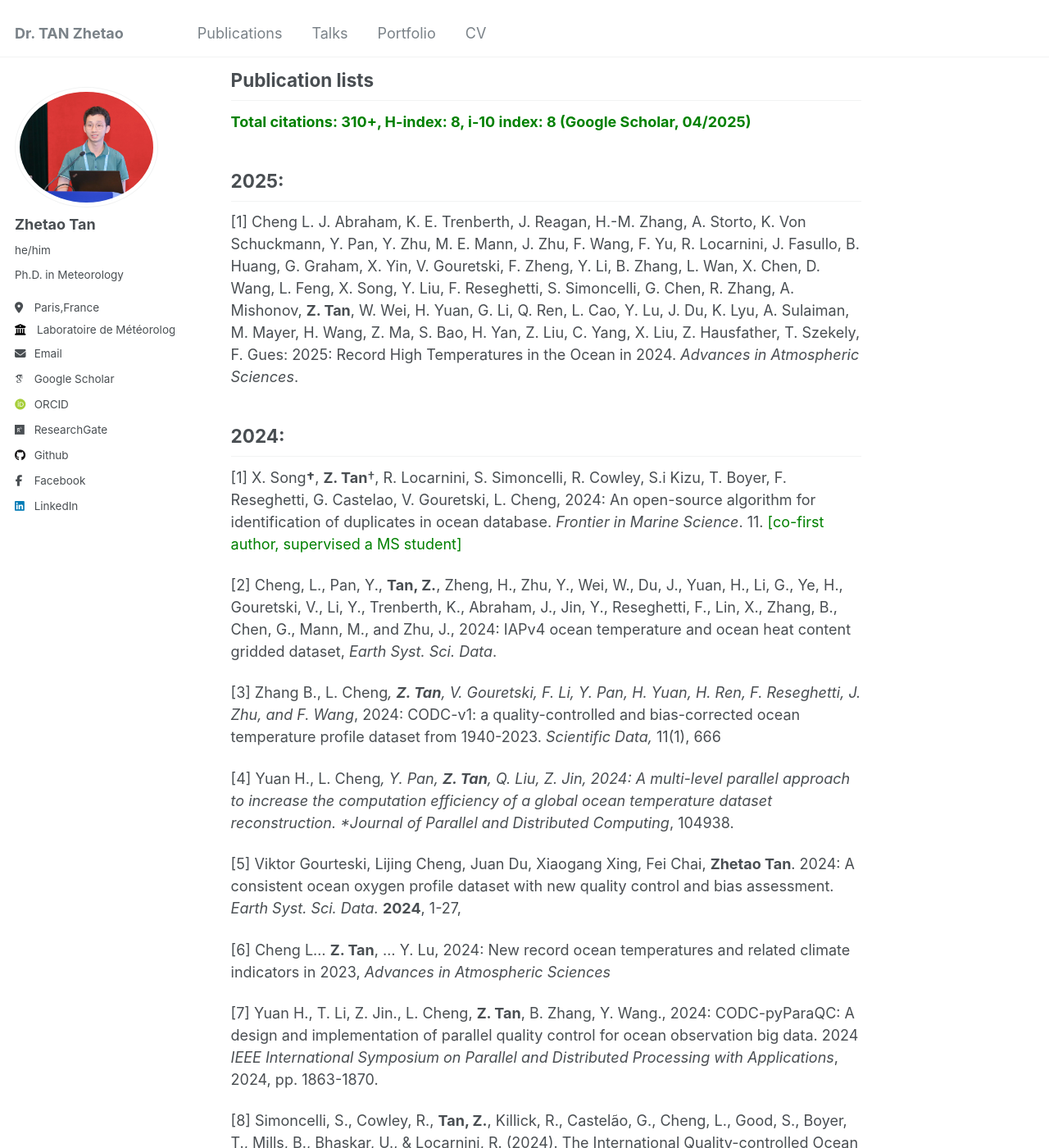
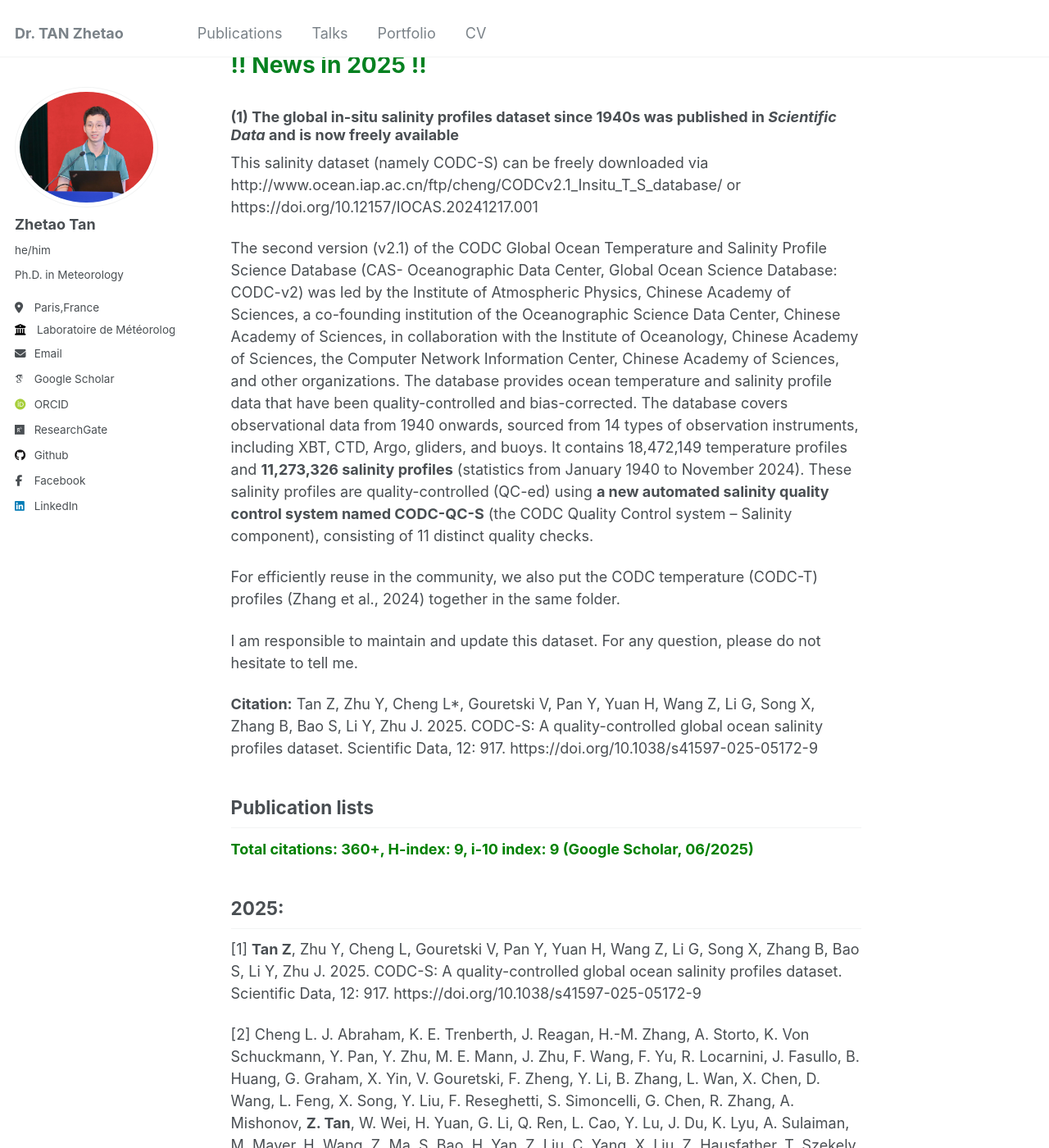
Before and after one commit to zqtzt/zqtzt.github.io, a Jekyll site: the page built from _pages/about.md, in a window 1280 px wide and 1400 px high, scrolled down 982 px. Shown: the whole window at 82% size. Built offline with Jekyll 4.4.1, drawn with Linux system fonts in a browser that asks for light colours; some web fonts are replaced.

Commit message:
update_202506

```diff
--- a/_pages/about.md
+++ b/_pages/about.md
@@ -15,18 +15,44 @@ Particularly, I mainly focused on the study of '**climate impact-drivers**' (e.g
 
 Besides, **I am the member of International Quality Controlled Ocean Database (IQuOD).** I specialize in ocean data processing and analysis, significantly improving the quality of ocean observational data. These efforts included: 1) development of advanced data quality systems by creating open-source tools in the ocean science community for data validation and quality control (e.g., XBT bias correction schemes, data QC system, data duplicate checking etc.). 2) Innovative data analysis techniques such as employed statistical methods to analyze climate data trends and variations (detection & attribution etc.).
 
+
+
 You can find my CV [here](./files/Zhetao-CV-English.pdf)
 
 中文简历可以在[这里](./files/谭哲韬-学术中文简历.pdf)获取
 
+
+
+# <span style="color:#058120;">!! News in 2025 !! </span>
+
+### (1) The global in-situ salinity profiles dataset since 1940s was published in *Scientific Data* and is now freely available
+
+This salinity dataset (namely CODC-S) can be freely downloaded via http://www.ocean.iap.ac.cn/ftp/cheng/CODCv2.1_Insitu_T_S_database/ or https://doi.org/10.12157/IOCAS.20241217.001
+
+The second version (v2.1) of the CODC Global Ocean Temperature and Salinity Profile Science Database (CAS- Oceanographic Data Center, Global Ocean Science Database: CODC-v2) was led by the Institute of Atmospheric Physics, Chinese Academy of Sciences, a co-founding institution of the Oceanographic Science Data Center, Chinese Academy of Sciences, in collaboration with the Institute of Oceanology, Chinese Academy of Sciences, the Computer Network Information Center, Chinese Academy of Sciences, and other organizations. The database provides ocean temperature and salinity profile data that have been quality-controlled and bias-corrected. The database covers observational data from 1940 onwards, sourced from 14 types of observation instruments, including XBT, CTD, Argo, gliders, and buoys. It contains 18,472,149 temperature profiles and **11,273,326 salinity profiles** (statistics from January 1940 to November 2024). These salinity profiles are quality-controlled (QC-ed) using **a new automated salinity quality control system named CODC-QC-S** (the CODC Quality Control system – Salinity component), consisting of 11 distinct quality checks.
+
+For efficiently reuse in the community, we also put the CODC temperature (CODC-T) profiles (Zhang et al., 2024) together in the same folder.
+
+I am responsible to maintain and update this dataset. For any question, please do not hesitate to tell me.
+
+**Citation:** Tan Z, Zhu Y, Cheng L*, Gouretski V, Pan Y, Yuan H, Wang Z, Li G, Song X, Zhang B, Bao S, Li Y, Zhu J. 2025. CODC-S: A quality-controlled global ocean salinity profiles dataset. Scientific Data, 12: 917. https://doi.org/10.1038/s41597-025-05172-9
+
+
+
+
+
+
+
 Publication lists
 ------
 
-<span style="color:#008000;">**Total citations: 310+, H-index: 8, i-10 index: 8 (Google Scholar, 04/2025)**</span>
+<span style="color:#008000;">**Total citations: 360+, H-index: 9, i-10 index: 9 (Google Scholar, 06/2025)**</span>
 
 ## 2025:
 
-[1] Cheng L. J. Abraham, K. E. Trenberth, J. Reagan, H.-M. Zhang, A. Storto, K. Von Schuckmann, Y. Pan, Y. Zhu, M. E. Mann, J. Zhu, F. Wang, F. Yu, R. Locarnini, J. Fasullo, B. Huang, G. Graham, X. Yin, V. Gouretski, F. Zheng, Y. Li, B. Zhang, L. Wan, X. Chen, D. Wang, L. Feng, X. Song, Y. Liu, F. Reseghetti, S. Simoncelli, G. Chen, R. Zhang, A. Mishonov, **Z. Tan**, W. Wei, H. Yuan, G. Li, Q. Ren, L. Cao, Y. Lu, J. Du, K. Lyu, A. Sulaiman, M. Mayer, H. Wang, Z. Ma, S. Bao, H. Yan, Z. Liu, C. Yang, X. Liu, Z. Hausfather, T. Szekely, F. Gues: 2025: Record High Temperatures in the Ocean in 2024. *Advances in Atmospheric Sciences*.
+[1] **Tan Z**, Zhu Y, Cheng L, Gouretski V, Pan Y, Yuan H, Wang Z, Li G, Song X, Zhang B, Bao S, Li Y, Zhu J. 2025. CODC-S: A quality-controlled global ocean salinity profiles dataset. Scientific Data, 12: 917. https://doi.org/10.1038/s41597-025-05172-9
+
+[2] Cheng L. J. Abraham, K. E. Trenberth, J. Reagan, H.-M. Zhang, A. Storto, K. Von Schuckmann, Y. Pan, Y. Zhu, M. E. Mann, J. Zhu, F. Wang, F. Yu, R. Locarnini, J. Fasullo, B. Huang, G. Graham, X. Yin, V. Gouretski, F. Zheng, Y. Li, B. Zhang, L. Wan, X. Chen, D. Wang, L. Feng, X. Song, Y. Liu, F. Reseghetti, S. Simoncelli, G. Chen, R. Zhang, A. Mishonov, **Z. Tan**, W. Wei, H. Yuan, G. Li, Q. Ren, L. Cao, Y. Lu, J. Du, K. Lyu, A. Sulaiman, M. Mayer, H. Wang, Z. Ma, S. Bao, H. Yan, Z. Liu, C. Yang, X. Liu, Z. Hausfather, T. Szekely, F. Gues: 2025: Record High Temperatures in the Ocean in 2024. *Advances in Atmospheric Sciences*.
 
 ## 2024:
 
```
Also changed, not shown: _pages/cv.md (+64 -45 lines), _portfolio/0-COPCITE.md (added, +23 -0 lines), _publications/2025_SD_Tan.md (added, +31 -0 lines), _portfolio/COPCITE-1.jpg (added), _portfolio/COPCITE-2.jpg (added), _publications/SD-Tan-2.png (added), 2 other files.
